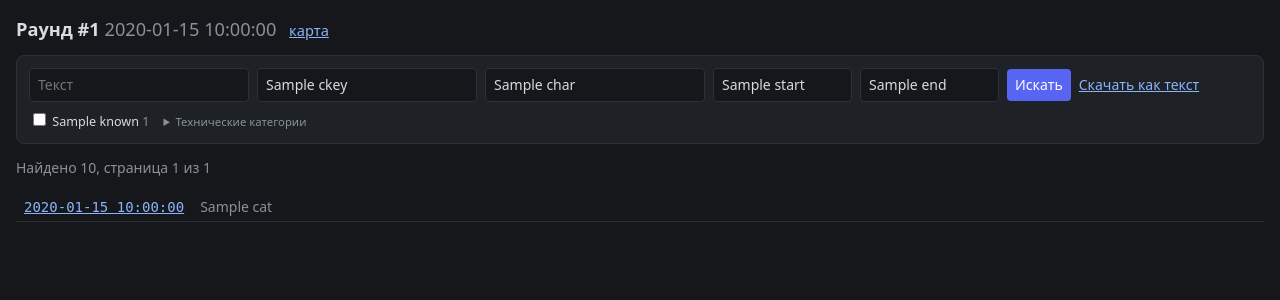
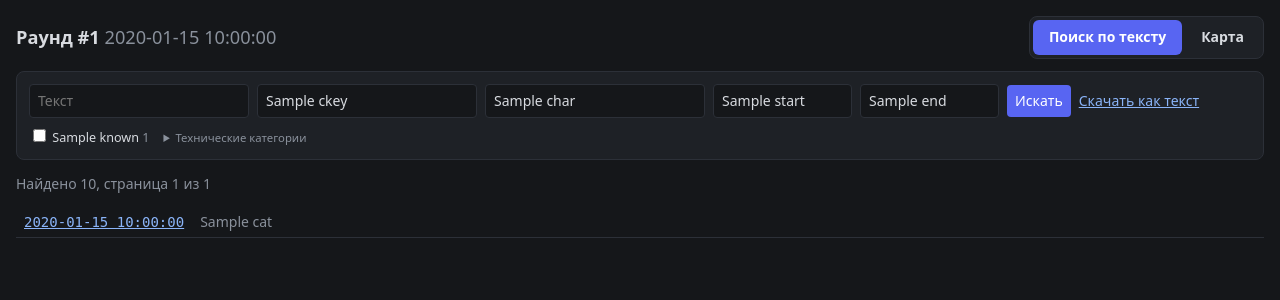
Before and after one commit to corvax-team/ss13-log-viewer, a Python web app: template app/templates/round.html in a window 1280 px wide. Shown: the part 41-341 px from the top of the page. Run offline with Jinja, Linux system fonts and the light colour scheme; the template is opened without the code that fills it: most values are stand-ins (such as "Sample title", 1, 10 or a date in 2020).

Commit message:
Mode switch between text search and map as a visible toggle

```diff
--- a/app/main.py
+++ b/app/main.py
@@ -99,10 +99,13 @@ async def context_view(request: Request, number: int, index: int):
     round_ = store.round(number)
     if not round_:
         return PlainTextResponse("Раунд не найден", status_code=404)
+    entries = store.context(round_, index)
+    focused = next((e for e in entries if e.index == index), None)
     return templates.TemplateResponse(request, "context.html", {
         "round": round_,
-        "entries": store.context(round_, index),
+        "entries": entries,
         "focus": index,
+        "offset": store.offset(round_, focused) if focused else 0,
         "user": request.state.user,
     })
 
--- a/app/static/style.css
+++ b/app/static/style.css
@@ -28,7 +28,12 @@ th, td { text-align: left; padding: 4px 8px; border-bottom: 1px solid var(--bord
 .cat-game .cat { color: #81c995; }
 .cat-pda .cat, .cat-telecomms .cat { color: #8ab4f8; }
 @media (max-width: 700px) { main { padding: 8px; } .log .cat { display: none; } }
-.map-link { font-size: 0.8em; font-weight: normal; margin-left: 8px; }
+.titlebar { display: flex; align-items: center; justify-content: space-between; gap: 12px; flex-wrap: wrap; margin-bottom: 12px; }
+.titlebar h1 { margin: 0; }
+.modes { display: inline-flex; background: var(--panel); border: 1px solid var(--border); border-radius: 8px; padding: 3px; gap: 3px; }
+.mode { padding: 7px 16px; border-radius: 6px; color: var(--text); text-decoration: none; font-weight: 600; }
+.mode:hover { background: #2b2f3a; }
+.mode.active { background: var(--accent); color: #fff; }
 .filters select { background: var(--bg); color: var(--text); border: 1px solid var(--border); border-radius: 4px; padding: 6px 8px; font: inherit; }
 .timefields { display: flex; align-items: center; gap: 6px; }
 .timefields input { width: 100%; }
--- a/app/templates/round.html
+++ b/app/templates/round.html
@@ -1,7 +1,13 @@
 {% extends "base.html" %}
 {% block title %}Раунд #{{ round.number }}{% endblock %}
 {% block content %}
-<h1>Раунд #{{ round.number }} <span class="muted">{{ round.date }}</span> <a class="map-link" href="{{ request.scope.root_path }}/round/{{ round.number }}/map">карта</a></h1>
+<div class="titlebar">
+	<h1>Раунд #{{ round.number }} <span class="muted">{{ round.date }}</span></h1>
+	<nav class="modes">
+		<span class="mode active">Поиск по тексту</span>
+		<a class="mode" href="{{ request.scope.root_path }}/round/{{ round.number }}/map">Карта</a>
+	</nav>
+</div>
 <form method="get" class="filters">
 	<input name="q" placeholder="Текст" value="{{ filters.q }}">
 	<input name="ckey" placeholder="ckey" value="{{ filters.ckey }}">
```
Also changed, not shown: app/templates/context.html (+7 -2 lines), app/templates/map.html (+7 -1 lines).
